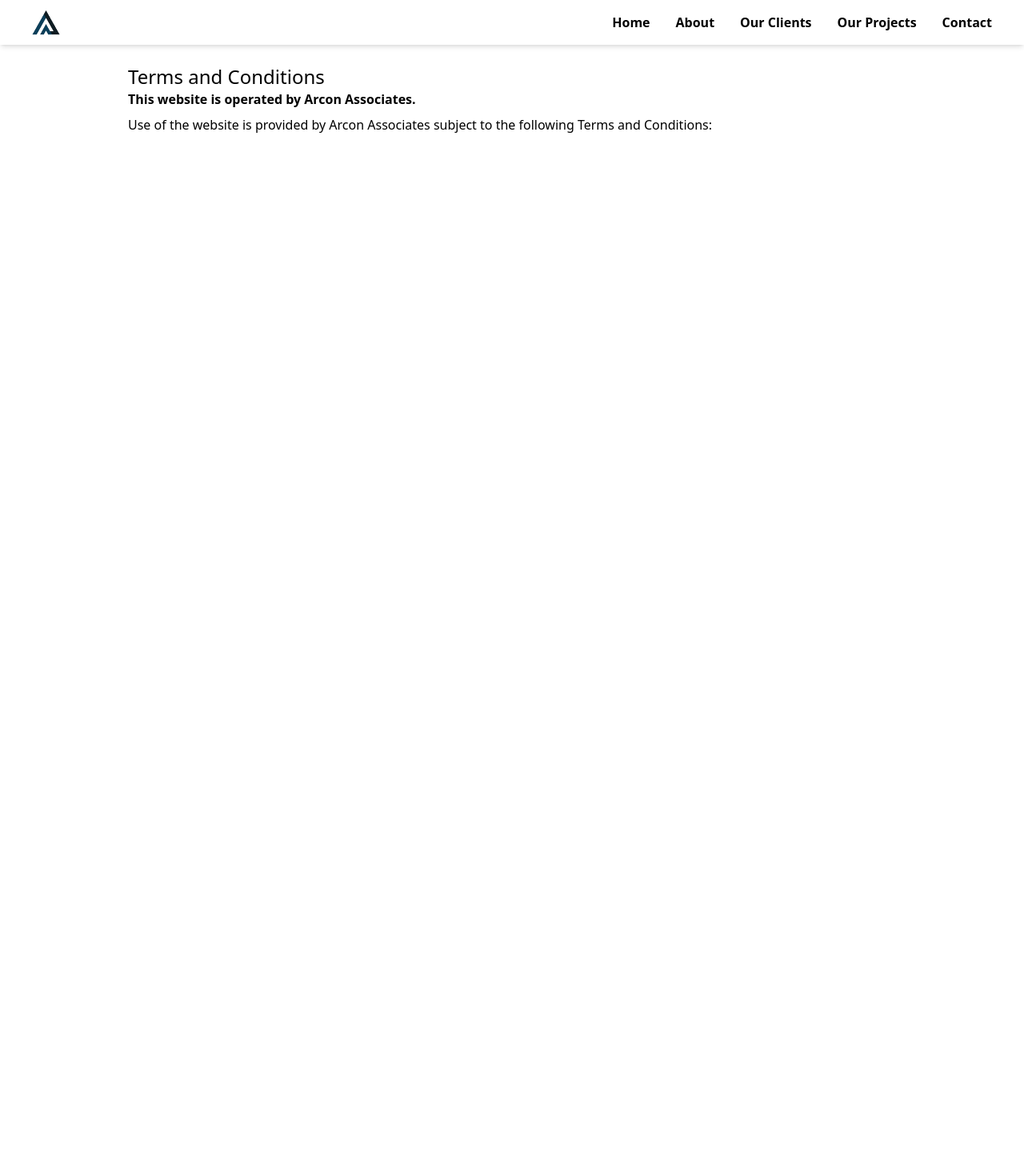
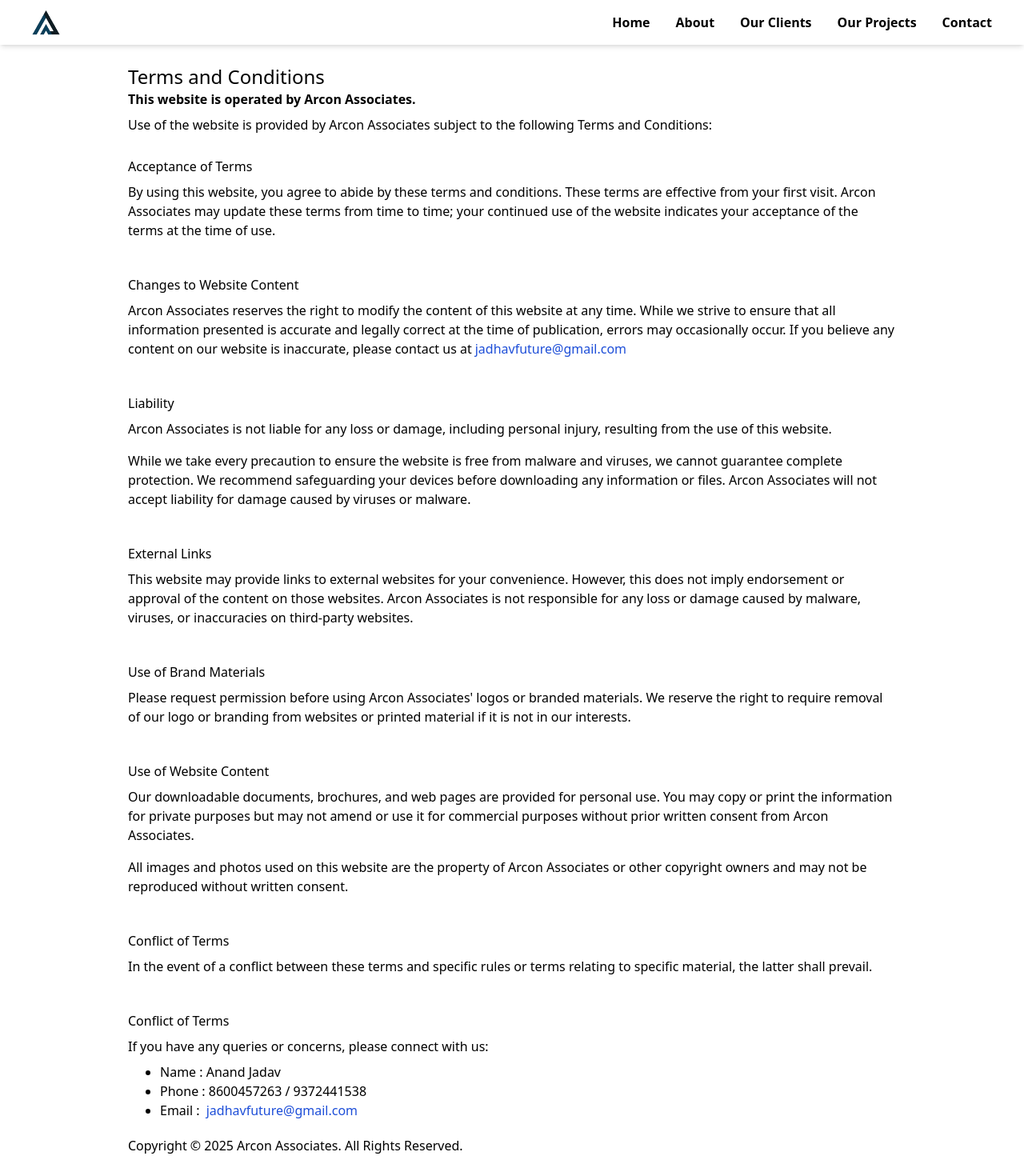
Before and after one commit to AbhiMane07012000/ArconConstruction, a React (Vite) app: page /terms-conditions in a window 1280 px wide. Shown: the top 1470 px of the page at 80% size. Built offline with nearby package versions, Linux system fonts and the light colour scheme.

Commit message:
Terms and conditions and Privacy Policy had Completed.

```diff
--- a/src/Pages/Policy/Privacy/Privacy.jsx
+++ b/src/Pages/Policy/Privacy/Privacy.jsx
@@ -4,7 +4,7 @@
   return (
     <div className="flex flex-col gap-10 h-[60vh] md:h-full lg:h-[230vh] px-4 pt-20 lg:pt-20 lg:px-40 ">
       <div>
-        <h2 className="text-2xl font-medium">Use of Personal Information</h2>
+        <h3 className="text-2xl font-medium">Use of Personal Information</h3>
         <p className="py-2">
           We use the information you provide in the following ways:
         </p>
@@ -28,7 +28,7 @@
         </ul>
       </div>
       <div>
-        <h2 className="text-2xl font-medium">Privacy of Our Email Lists</h2>
+        <h3 className="text-2xl font-medium">Privacy of Our Email Lists</h3>
         <p className="py-2">
           Individuals who join our mailing lists via our website or through
           engagement activities are added to our email database. We do not sell,
@@ -37,7 +37,7 @@
         </p>
       </div>
       <div>
-        <h2 className="text-2xl font-medium">Cookie Policy</h2>
+        <h3 className="text-2xl font-medium">Cookie Policy</h3>
         <p className="py-2">
           Cookies are pieces of electronic information sent by Arcon Associates
           when you use our website. These cookies are stored on your computer’s
@@ -61,7 +61,7 @@
         </p>
       </div>
       <div>
-        <h2 className="text-2xl font-medium">Security & Protection of Data</h2>
+        <h3 className="text-2xl font-medium">Security & Protection of Data</h3>
         <p className="py-2">
           Arcon Associates employs proven and recognized technologies to
           safeguard your data, especially during payments or sensitive
@@ -76,7 +76,7 @@
         </p>
       </div>
       <div>
-        <h2 className="text-2xl font-medium">External Web Services</h2>
+        <h3 className="text-2xl font-medium">External Web Services</h3>
         <p className="py-2">
           We utilize external web services on our website to enhance your
           experience, such as displaying videos via platforms like YouTube.
@@ -93,7 +93,7 @@
         </p>
       </div>
       <div>
-        <h2 className="text-2xl font-medium">Changes to Privacy Policy</h2>
+        <h3 className="text-2xl font-medium">Changes to Privacy Policy</h3>
         <p className="py-2">
           As technology and trends evolve, Arcon Associates may update this
           Privacy Policy. We are committed to providing you with timely notice
--- a/src/Pages/Policy/TermsAndConditions/TermsAndConditions.jsx
+++ b/src/Pages/Policy/TermsAndConditions/TermsAndConditions.jsx
@@ -1,13 +1,112 @@
-import React from 'react'
+import React from "react";
 
 const TermsAndConditions = () => {
   return (
-    <div className="h-[60vh] md:h-full lg:h-[230vh] px-4 pt-20 lg:pt-20 lg:px-40 ">
-        <h2 className="text-2xl font-medium">Terms and Conditions</h2>
-        <strong className='py-2'>This website is operated by Arcon Associates.</strong>
-        <p className='py-2'>Use of the website is provided by Arcon Associates subject to the following Terms and Conditions:</p>
+    <div className="h-[60vh] md:h-full lg:h-[235vh] px-4 pt-20 lg:pt-20 lg:px-40 ">
+      <h2 className="text-2xl font-medium">Terms and Conditions</h2>
+      <strong className="py-2">
+        This website is operated by Arcon Associates.
+      </strong>
+      <p className="py-2">
+        Use of the website is provided by Arcon Associates subject to the
+        following Terms and Conditions:
+      </p>
+      <div className="flex flex-col gap-4">
+        <div>
+          <h3 className=" pt-5 text-md font-medium">Acceptance of Terms</h3>
+          <p className="py-2">
+            By using this website, you agree to abide by these terms and
+            conditions. These terms are effective from your first visit. Arcon
+            Associates may update these terms from time to time; your continued
+            use of the website indicates your acceptance of the terms at the
+            time of use.
+          </p>
+        </div>
+        <div>
+          <h3 className=" pt-5 text-md font-medium">
+            Changes to Website Content
+          </h3>
+          <p className="py-2">
+            Arcon Associates reserves the right to modify the content of this
+            website at any time. While we strive to ensure that all information
+            presented is accurate and legally correct at the time of
+            publication, errors may occasionally occur. If you believe any
+            content on our website is inaccurate, please contact us at
+            <a
+              className="pl-1 text-blue-700"
+              href="mailto:jadhavfuture@gmail.com"
+            >
+              jadhavfuture@gmail.com
+            </a>
+          </p>
+        </div>
+        <div>
+          <h3 className=" pt-5 text-md font-medium">Liability</h3>
+          <p className="py-2">
+            Arcon Associates is not liable for any loss or damage, including
+            personal injury, resulting from the use of this website.
+          </p>
+          <p className="py-2">
+            While we take every precaution to ensure the website is free from
+            malware and viruses, we cannot guarantee complete protection. We
+            recommend safeguarding your devices before downloading any
+            information or files. Arcon Associates will not accept liability for
+            damage caused by viruses or malware.
+          </p>
+        </div>
+        <div>
+          <h3 className=" pt-5 text-md font-medium">External Links</h3>
+          <p className="py-2">
+            This website may provide links to external websites for your
+            convenience. However, this does not imply endorsement or approval of
+            the content on those websites. Arcon Associates is not responsible
+            for any loss or damage caused by malware, viruses, or inaccuracies
+            on third-party websites.
+          </p>
+        </div>
+        <div>
+          <h3 className=" pt-5 text-md font-medium">Use of Brand Materials</h3>
+          <p className="py-2">
+            Please request permission before using Arcon Associates' logos or
+            branded materials. We reserve the right to require removal of our
+            logo or branding from websites or printed material if it is not in
+            our interests.
+          </p>
+        </div>
+        <div>
+          <h3 className=" pt-5 text-md font-medium">Use of Website Content</h3>
+          <p className="py-2">
+          Our downloadable documents, brochures, and web pages are provided for personal use. You may copy or print the information for private purposes but may not amend or use it for commercial purposes without prior written consent from Arcon Associates.
+          </p>
+          <p className="py-2">
+          All images and photos used on this website are the property of Arcon Associates or other copyright owners and may not be reproduced without written consent.
+          </p>
+        </div>
+        <div>
+          <h3 className=" pt-5 text-md font-medium">Conflict of Terms</h3>
+          <p className="py-2">
+          In the event of a conflict between these terms and specific rules or terms relating to specific material, the latter shall prevail.
+          </p>
+        </div>
+        <div>
+          <h3 className=" pt-5 text-md font-medium">Conflict of Terms</h3>
+        <p className="py-2">If you have any queries or concerns, please connect with us:</p>
+        <ul className="list-disc pl-10">
+            <li>Name  : Anand Jadav</li>
+            <li>Phone : 8600457263 / 9372441538</li>
+            <li>Email : <a
+              className="pl-1 text-blue-700"
+              href="mailto:jadhavfuture@gmail.com"
+            >
+              jadhavfuture@gmail.com
+            </a> </li>
+        </ul>
+        <p className="py-5">Copyright © 2025 Arcon Associates. All Rights Reserved.</p>
+        </div>
+
+      </div>
     </div>
-  )
-}
+  );
+};
 
-export default TermsAndConditions
+export default TermsAndConditions;
```
